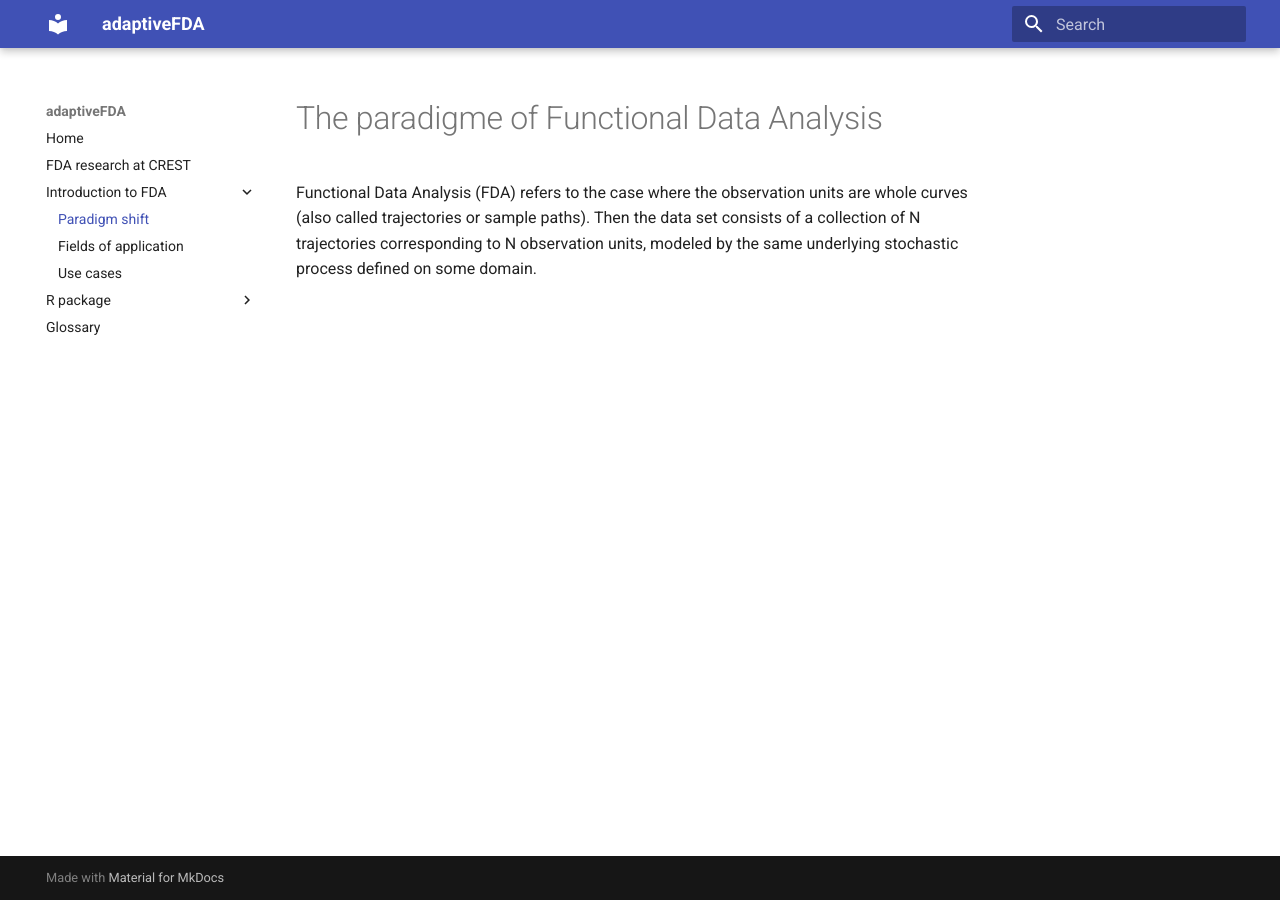
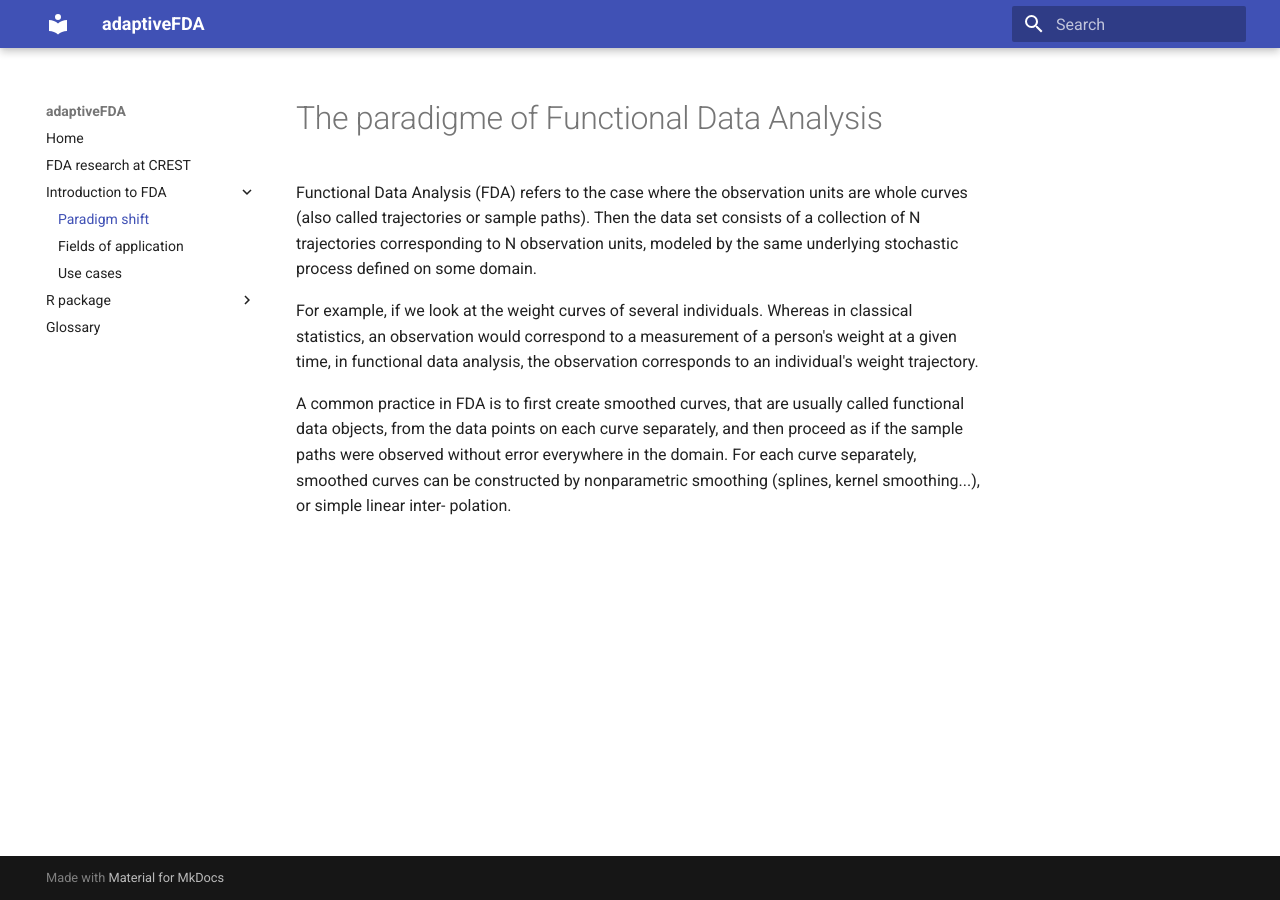
Before and after one commit to adaptive-FDA/quick-start, an MkDocs documentation site: the page built from docs/intro_paradigm.md, in a window 1280 px wide. Built offline with MkDocs 1.6.1 and Material for MkDocs 9.7.7, drawn with Linux system fonts in a browser that asks for light colours.

Commit message:
Update intro_paradigm.md

```diff
--- a/docs/intro_paradigm.md
+++ b/docs/intro_paradigm.md
@@ -2,3 +2,8 @@
 
 Functional Data Analysis (FDA) refers to the case where the observation units are whole curves (also called trajectories or sample paths). Then the data set consists of a collection of N trajectories corresponding to N observation units, modeled by the same underlying stochastic process defined on
 some domain.
+
+For example, if we look at the weight curves of several individuals. Whereas in classical statistics, an observation would correspond to a measurement of a person's weight at a given time, in functional data analysis, the observation corresponds to an individual's weight trajectory.
+
+A common practice in FDA is to first create smoothed curves, that are usually called functional data objects, from the data points on each curve separately, and then proceed as if the sample paths were observed without error everywhere in the domain. For each curve separately, smoothed curves can be constructed by nonparametric smoothing (splines, kernel smoothing...), or simple linear inter-
+polation.
```
